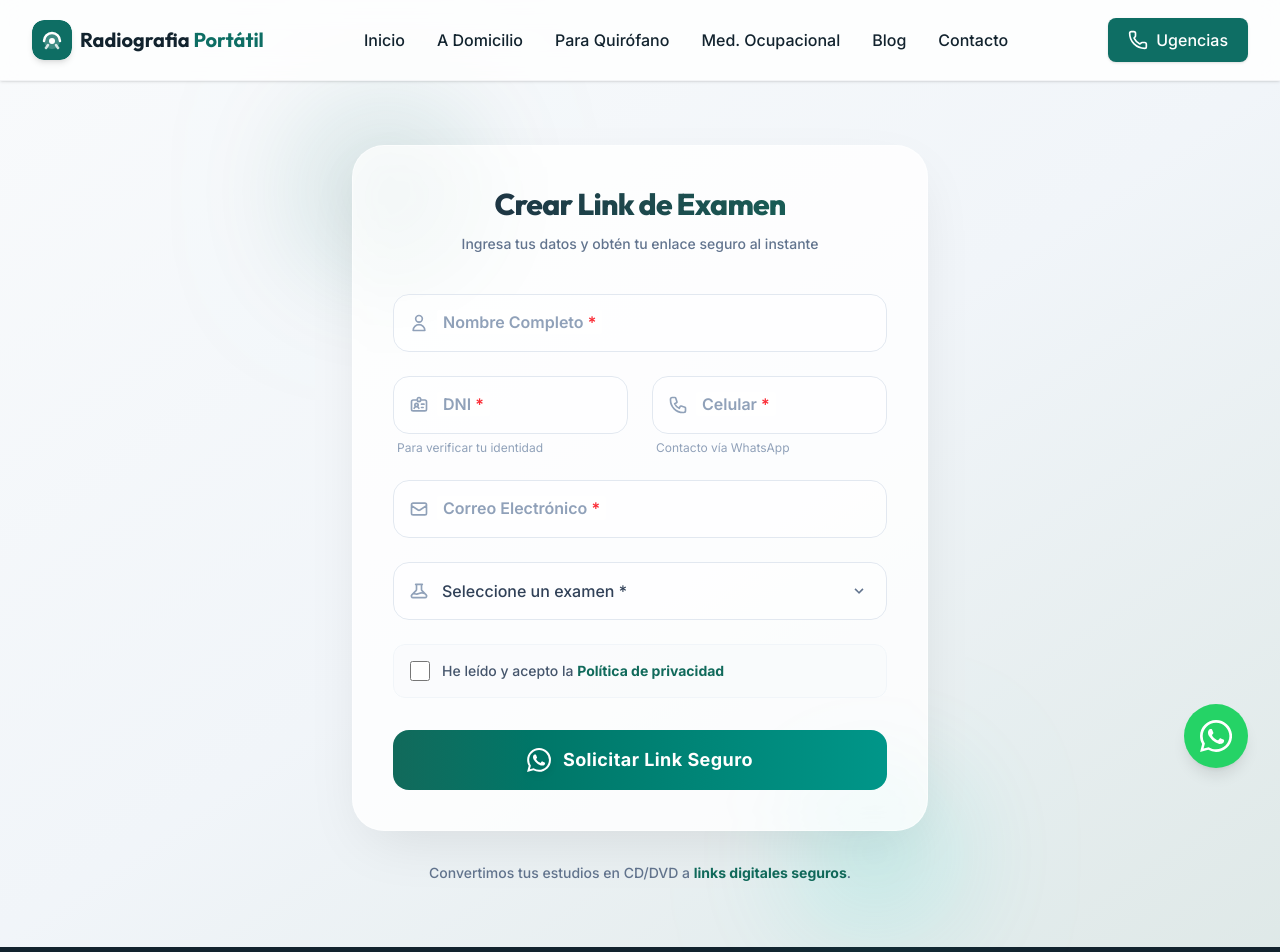
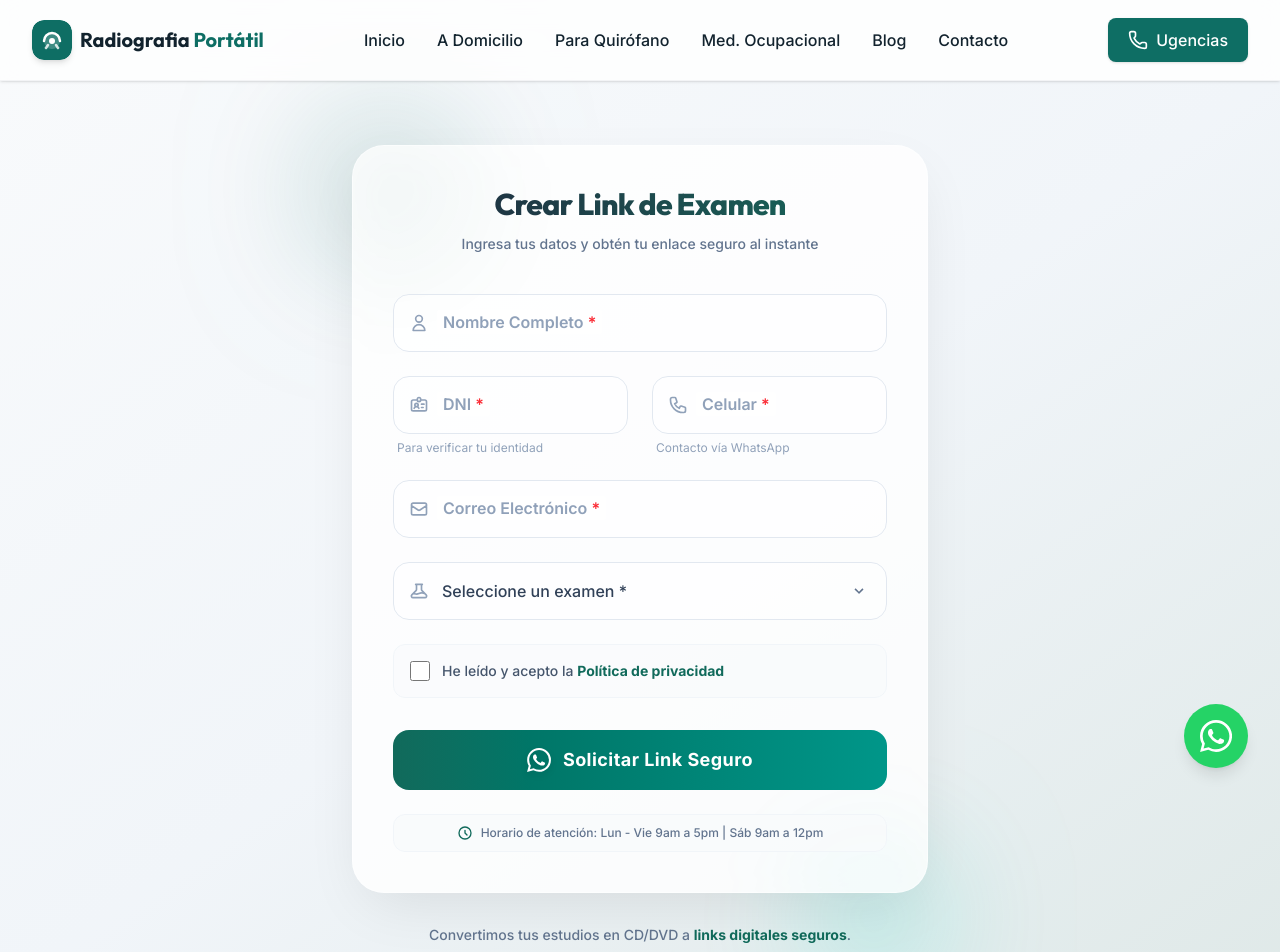
Before and after one commit to ManIA2024/radiografia_digital_a_domicilio_piura, a Next.js app: page /crear_link in a window 1280 px wide. Shown: the top 952 px of the page. Built offline with nearby package versions, Linux system fonts and the light colour scheme.

Commit message:
feat(ui): add business hours indicator below submit button

```diff
--- a/src/components/forms/CrearLinkForm.jsx
+++ b/src/components/forms/CrearLinkForm.jsx
@@ -251,9 +251,8 @@ const CrearLinkForm = () => {
           <button
             type="submit"
             disabled={isSubmitting}
-            className={`group relative w-full bg-gradient-to-r from-[#116A5B] to-teal-600 hover:from-[#0e584b] hover:to-[#116A5B] text-white font-bold py-4 px-6 rounded-2xl transition-all duration-300 overflow-hidden flex items-center justify-center gap-3 mt-8 ${
-              isSubmitting ? 'opacity-90 cursor-wait' : 'transform hover:-translate-y-1 hover:shadow-[0_15px_30px_-10px_rgba(17,106,91,0.5)]'
-            }`}
+            className={`group relative w-full bg-gradient-to-r from-[#116A5B] to-teal-600 hover:from-[#0e584b] hover:to-[#116A5B] text-white font-bold py-4 px-6 rounded-2xl transition-all duration-300 overflow-hidden flex items-center justify-center gap-3 mt-8 ${isSubmitting ? 'opacity-90 cursor-wait' : 'transform hover:-translate-y-1 hover:shadow-[0_15px_30px_-10px_rgba(17,106,91,0.5)]'
+              }`}
           >
             <div className="absolute inset-0 bg-white/20 translate-y-full group-hover:translate-y-0 transition-transform duration-300 ease-in-out"></div>
 
@@ -271,6 +270,13 @@ const CrearLinkForm = () => {
               {isSubmitting ? 'Redirigiendo...' : 'Solicitar Link Seguro'}
             </span>
           </button>
+
+          <div className="mt-5 flex items-center justify-center text-xs text-slate-500 font-medium bg-slate-50/80 py-2.5 px-4 rounded-xl border border-slate-100">
+            <svg className="w-4 h-4 mr-2 text-[#116A5B]" fill="none" viewBox="0 0 24 24" stroke="currentColor">
+              <path strokeLinecap="round" strokeLinejoin="round" strokeWidth="2" d="M12 8v4l3 3m6-3a9 9 0 11-18 0 9 9 0 0118 0z" />
+            </svg>
+            <span>Horario de atención: Lun - Vie 9am a 5pm | Sáb 9am a 12pm</span>
+          </div>
         </form>
       </div>
 
```
